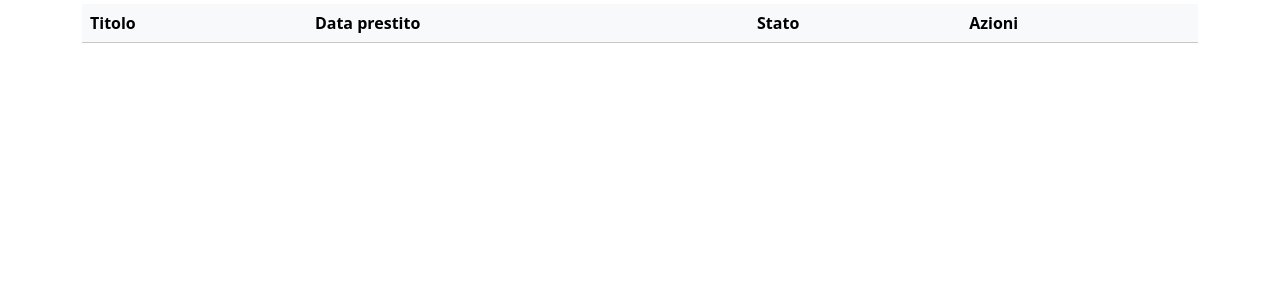
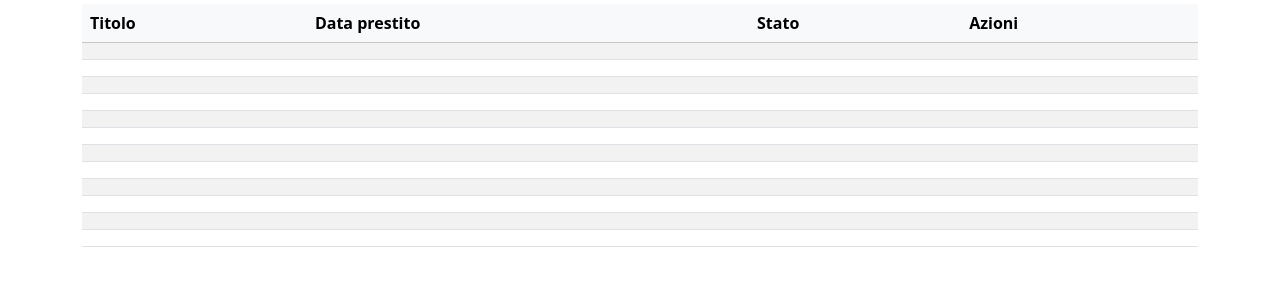
Before and after one commit to LordAnthrax94/html-css-bootstrap-dashboard, a plain HTML site: page index.html in a window 1280 px wide. Shown: the part 166-452 px from the top of the page. Drawn offline with nearby package versions, Linux system fonts and the light colour scheme.

Commit message:
[add] table

```diff
--- a/index.html
+++ b/index.html
@@ -58,6 +58,78 @@
           </tr>
         </thead>
         <tbody>
+          <tr>
+            <td></td>
+            <td></td>
+            <td></td>
+            <td></td>
+          </tr>
+          <tr>
+            <td></td>
+            <td></td>
+            <td></td>
+            <td></td>
+          </tr>
+          <tr>
+            <td></td>
+            <td></td>
+            <td></td>
+            <td></td>
+          </tr>
+          <tr>
+            <td></td>
+            <td></td>
+            <td></td>
+            <td></td>
+          </tr>
+          <tr>
+            <td></td>
+            <td></td>
+            <td></td>
+            <td></td>
+          </tr>
+          <tr>
+            <td></td>
+            <td></td>
+            <td></td>
+            <td></td>
+          </tr>
+          <tr>
+            <td></td>
+            <td></td>
+            <td></td>
+            <td></td>
+          </tr>
+          <tr>
+            <td></td>
+            <td></td>
+            <td></td>
+            <td></td>
+          </tr>
+          <tr>
+            <td></td>
+            <td></td>
+            <td></td>
+            <td></td>
+          </tr>
+          <tr>
+            <td></td>
+            <td></td>
+            <td></td>
+            <td></td>
+          </tr>
+          <tr>
+            <td></td>
+            <td></td>
+            <td></td>
+            <td></td>
+          </tr>
+          <tr>
+            <td></td>
+            <td></td>
+            <td></td>
+            <td></td>
+          </tr>
 
 
         </tbody>
```
